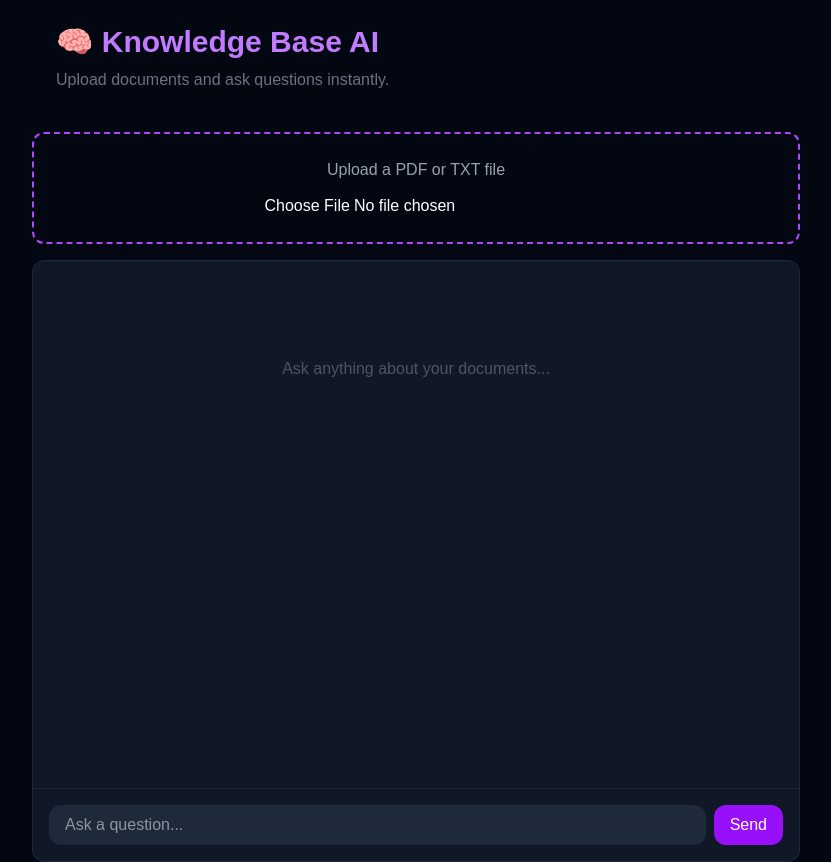
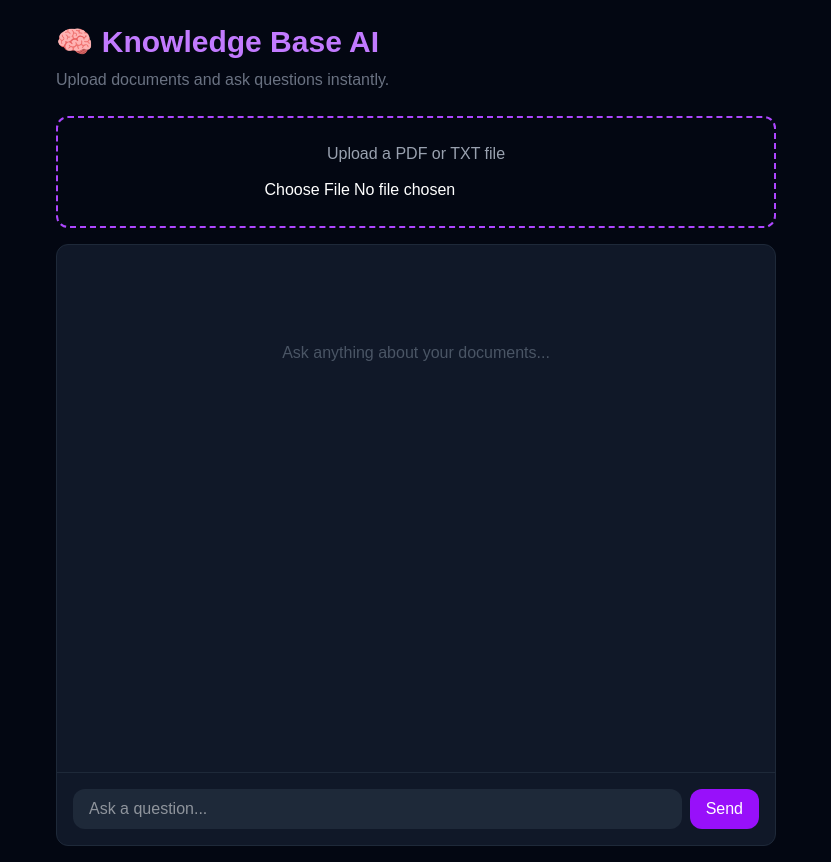
Before and after one commit to unfamousk4y/knowledge-base-ai, a Next.js app in the folder frontend/: page / in a window 1280 px wide. Shown: the whole page, without its empty margins (224-1055 px from the left). Built offline with nearby package versions, Linux system fonts and the light colour scheme.

Commit message:
UI optimization part 4

```diff
--- a/frontend/app/page.tsx
+++ b/frontend/app/page.tsx
@@ -5,20 +5,19 @@ import ChatWindow from "@/components/ChatWindow";
 export default function Home() {
 return (
 <div className="min-h-screen w-full bg-gray-950">
-<main className="text-white max-w-3xl mx-auto">
-    <div className="px-6 pt-6 pb-4">
+<main className="text-white max-w-3xl mx-auto px-6 pt-6">
 <h1 className="text-3xl font-bold text-purple-400 mb-2">
 🧠 Knowledge Base AI
 </h1>
 <p className="text-gray-500 mb-6">
 Upload documents and ask questions instantly.
 </p>
-</div>
-<div className="w-full mb-4">
+
+<div className="mb-4">
 <FileUploader onUpload={() => {}} />
 </div>
 
-<div className="w-full bg-gray-900 rounded-xl border border-gray-800">
+<div className="bg-gray-900 rounded-xl border border-gray-800">
 <ChatWindow />
 </div>
 </main>
```
